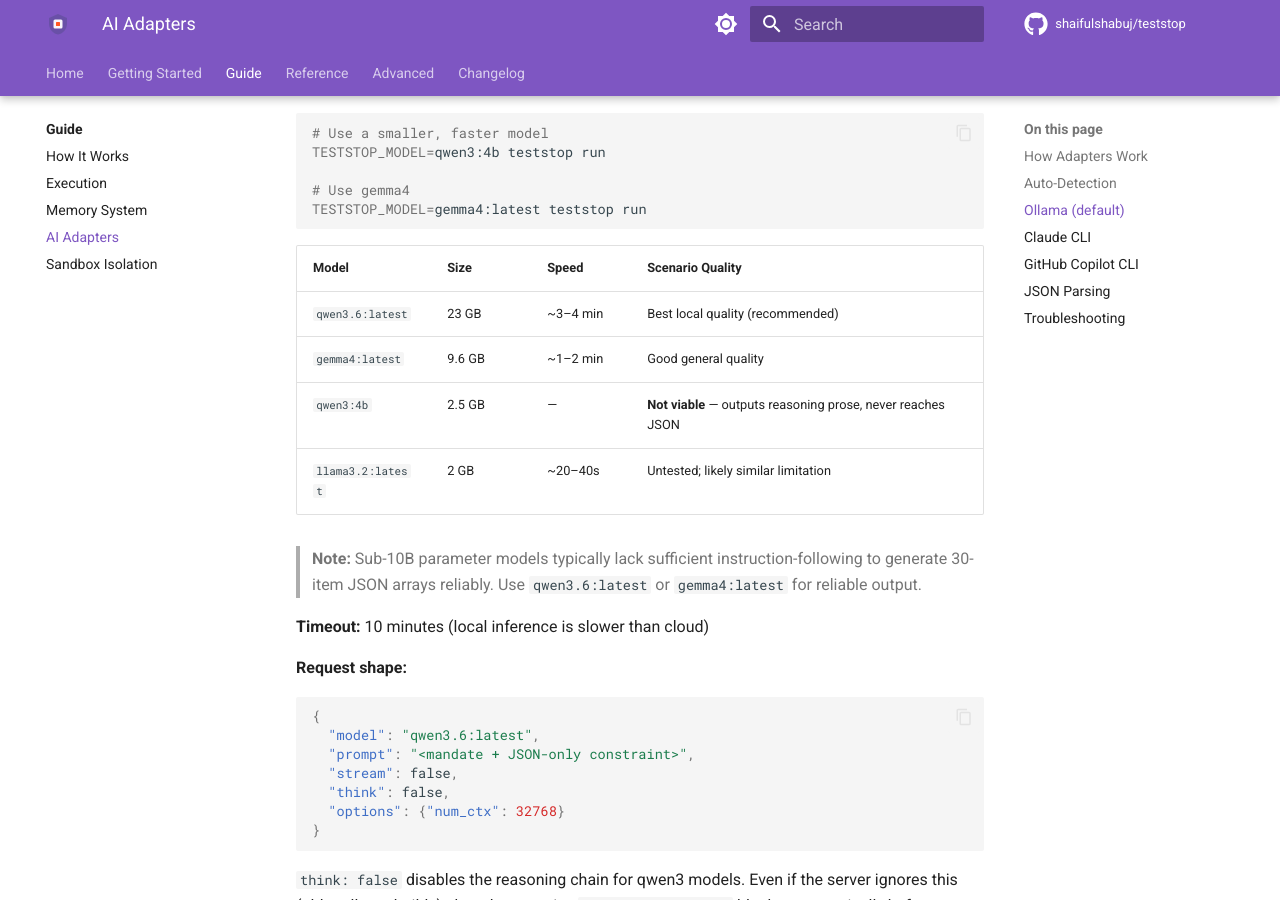
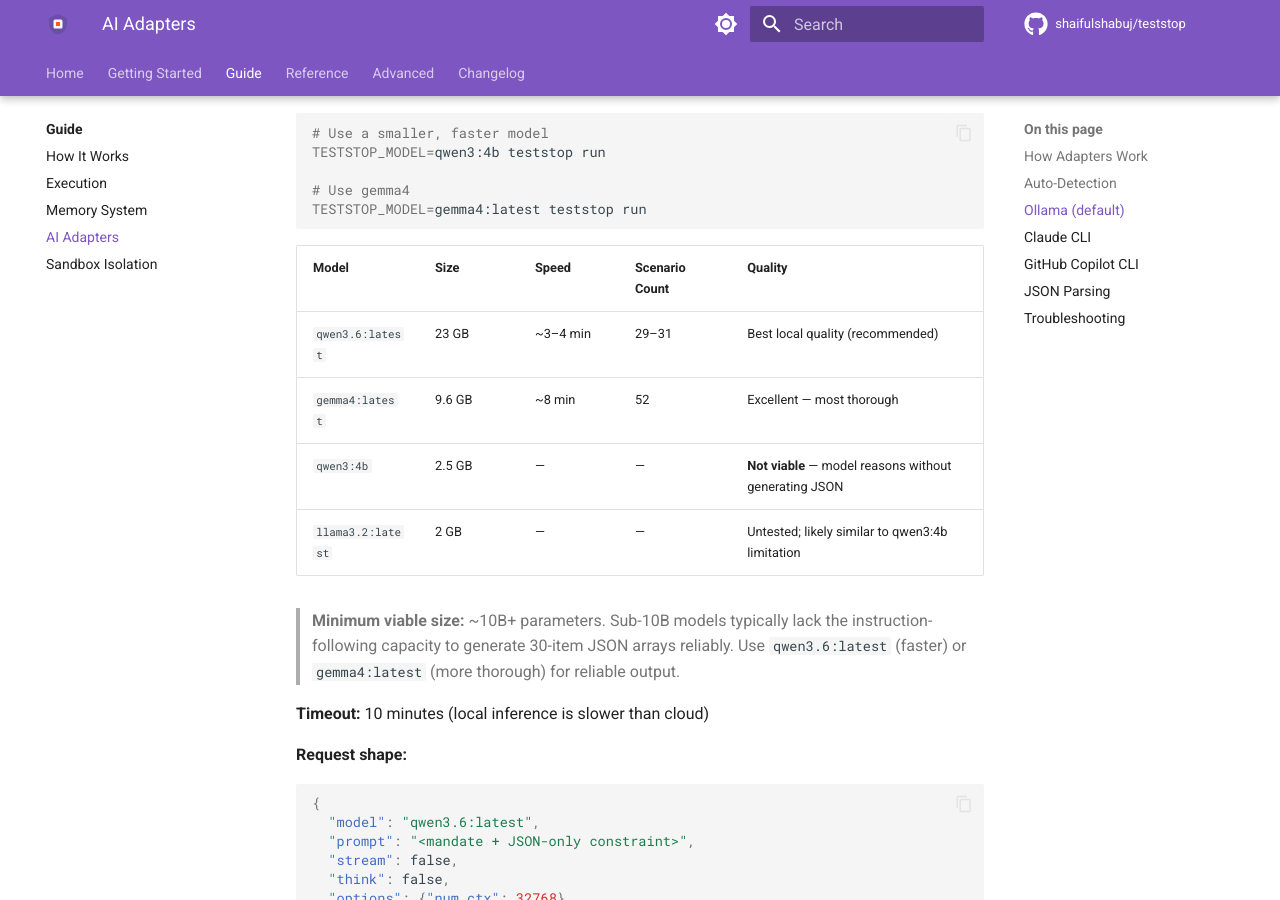
Before and after one commit to shaifulshabuj/teststop, an MkDocs documentation site: the page built from docs/guide/ai-adapters.md, in a window 1280 px wide and 900 px high, scrolled down 1741 px. Built offline with MkDocs 1.6.1 and Material for MkDocs 9.7.7, drawn with Linux system fonts in a browser that asks for light colours; comment, search, counter and statistics services are not loaded; the version menu is left out.

Commit message:
docs: gemma4 verified results + resilience fixes in CHANGELOG + adapter table
gemma4:latest passed with escape sanitizer: 52 scenarios in 8 min against waymark.
Most thorough local model tested. CHANGELOG v1.1.0 updated with:
- Full model comparison table (qwen3.6 vs gemma4 vs qwen3:4b)
- Three-pass parser resilience doc entry
- Accurate quality assessment from real runs

Co-Authored-By: Claude Sonnet 4.6 <noreply@anthropic.com>

````diff
--- a/docs/guide/ai-adapters.md
+++ b/docs/guide/ai-adapters.md
@@ -77,15 +77,16 @@ TESTSTOP_MODEL=qwen3:4b teststop run
 TESTSTOP_MODEL=gemma4:latest teststop run
 ```
 
-| Model | Size | Speed | Scenario Quality |
-|-------|------|-------|-----------------|
-| `qwen3.6:latest` | 23 GB | ~3–4 min | Best local quality (recommended) |
-| `gemma4:latest` | 9.6 GB | ~1–2 min | Good general quality |
-| `qwen3:4b` | 2.5 GB | — | **Not viable** — outputs reasoning prose, never reaches JSON |
-| `llama3.2:latest` | 2 GB | ~20–40s | Untested; likely similar limitation |
+| Model | Size | Speed | Scenario Count | Quality |
+|-------|------|-------|---------------|---------|
+| `qwen3.6:latest` | 23 GB | ~3–4 min | 29–31 | Best local quality (recommended) |
+| `gemma4:latest` | 9.6 GB | ~8 min | 52 | Excellent — most thorough |
+| `qwen3:4b` | 2.5 GB | — | — | **Not viable** — model reasons without generating JSON |
+| `llama3.2:latest` | 2 GB | — | — | Untested; likely similar to qwen3:4b limitation |
 
-> **Note:** Sub-10B parameter models typically lack sufficient instruction-following to generate
-> 30-item JSON arrays reliably. Use `qwen3.6:latest` or `gemma4:latest` for reliable output.
+> **Minimum viable size:** ~10B+ parameters. Sub-10B models typically lack the
+> instruction-following capacity to generate 30-item JSON arrays reliably.
+> Use `qwen3.6:latest` (faster) or `gemma4:latest` (more thorough) for reliable output.
 
 **Timeout:** 10 minutes (local inference is slower than cloud)
 
````
Also changed, not shown: CHANGELOG.md (+18 -5 lines).
